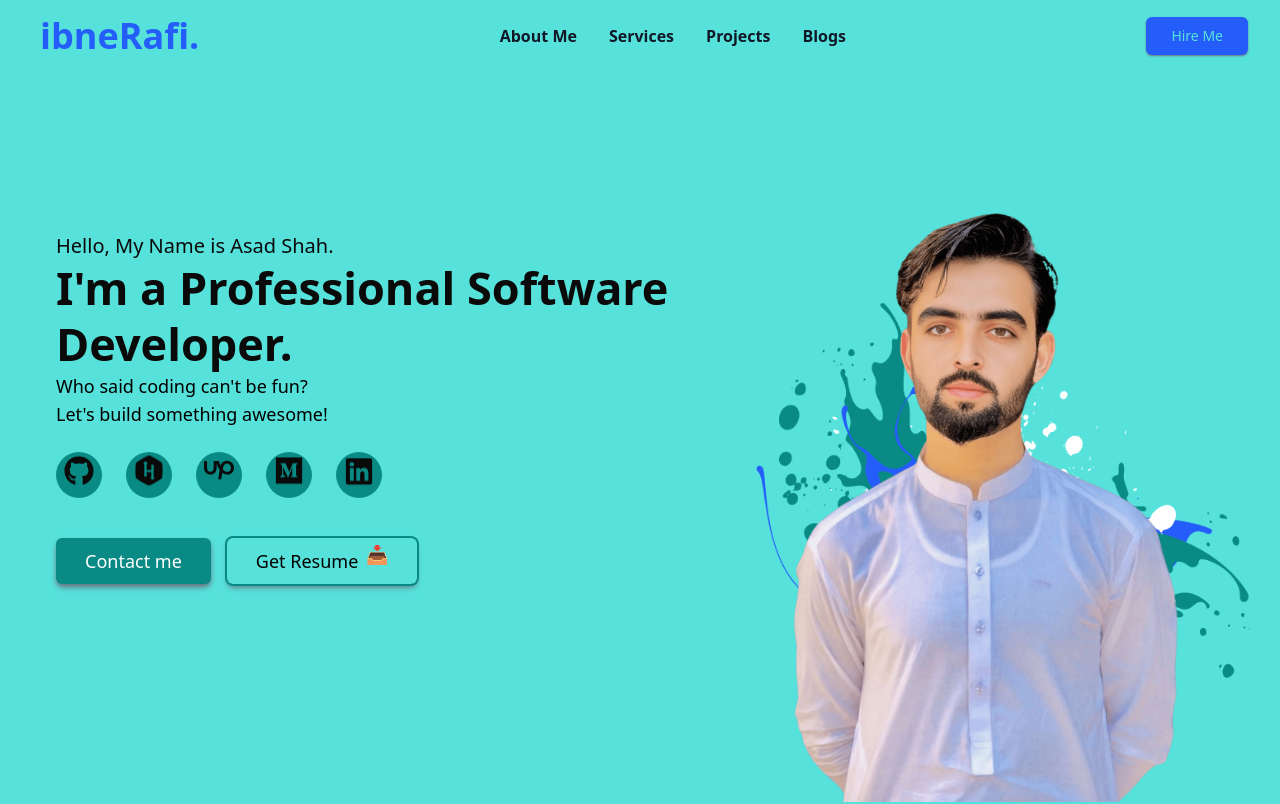
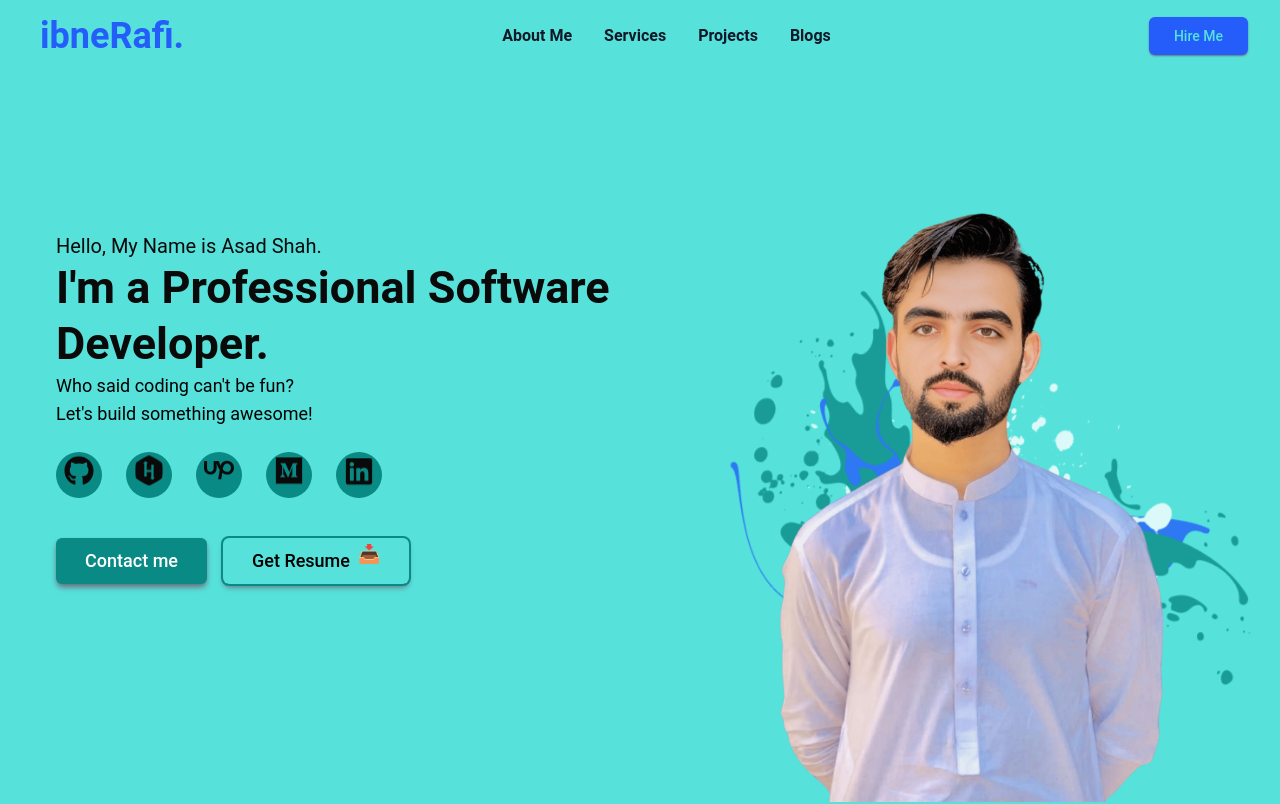
Before and after one commit to iamasadshah/iamasadshah-ibnerafi, a Next.js app: page / in a window 1280 px wide. Shown: the top 804 px of the page. Built offline with nearby package versions, Linux system fonts and the light colour scheme.

Commit message:
errors solved

```diff
--- a/src/app/components/About-me.tsx
+++ b/src/app/components/About-me.tsx
@@ -74,7 +74,7 @@ const About = () => {
       >
         <p className="text-xl font-semibold text-primary3">WHO AM I?</p>
         <div>
-          <p className="text-sm lg:text-lg">
+          <p className="text-sm lg:text-lg font-semibold">
             Hi, I&apos;m Asad Shah Ibne Rafi, a passionate and dedicated
             developer. I enjoy learning and growing every day, especially when
             it comes to exploring new technologies. Problem-solving excites me,
@@ -84,6 +84,11 @@ const About = () => {
             my projects with it. I&apos;m always open to opportunities that
             match my skills and interests, so feel free to reach out!
           </p>
+          <b>
+            <i>
+              I&apos;ll retire when the last bug is fixed—so, probably never.
+            </i>
+          </b>
         </div>
 
         {/* Cards Section */}
--- a/src/app/components/Hero.tsx
+++ b/src/app/components/Hero.tsx
@@ -83,7 +83,7 @@ const Hero = () => {
     if (bgRef.current) {
       gsap.to(bgRef.current, {
         y: 100,
-        opacity: 1,
+        opacity: 0.7,
         ease: "power1.out",
         scrollTrigger: {
           trigger: bgRef.current,
@@ -93,6 +93,7 @@ const Hero = () => {
         },
       });
     }
+    // Cleanup on unmount
   }, []);
 
   return (
--- a/src/app/globals.css
+++ b/src/app/globals.css
@@ -107,8 +107,7 @@ html::-webkit-scrollbar {
   overflow: hidden;
   white-space: nowrap;
   border-right: transparent;
-  animation:
-    typewriter 6s steps(40, end) forwards,
+  animation: typewriter 6s steps(40, end) forwards,
     blink 0.75s step-end infinite;
 }
 
--- a/src/app/page.tsx
+++ b/src/app/page.tsx
@@ -7,6 +7,7 @@ import FAQs from "./components/FAQs";
 import Footer from "./components/Footer";
 import Wrapper from "./components/Wrapper";
 import Skills from "./components/Skills";
+
 export default function Home() {
   return (
     <>
--- a/tailwind.config.ts
+++ b/tailwind.config.ts
@@ -1,4 +1,6 @@
 import type { Config } from "tailwindcss";
+
+const defaultTheme = require('tailwindcss/defaultTheme');
 
 const config: Config = {
 	darkMode: ["class"],
@@ -9,6 +11,10 @@ const config: Config = {
 	],
 	theme: {
 		extend: {
+			fontFamily: {
+				sans: ['Roboto', ...defaultTheme.fontFamily.sans],
+				fugaz: ['Fugaz One', 'cursive'], // Add custom font
+			},
 			colors: {
 				background: 'hsl(var(--background))',
 				foreground: 'hsl(var(--foreground))',
```
Also changed, not shown: package.json (+6 -5 lines), 2 other files (tests, documents, lock files or other folders).
